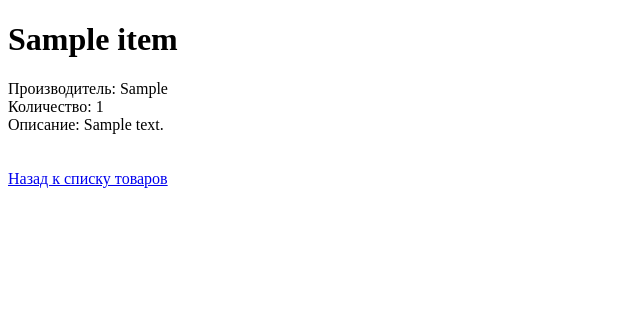
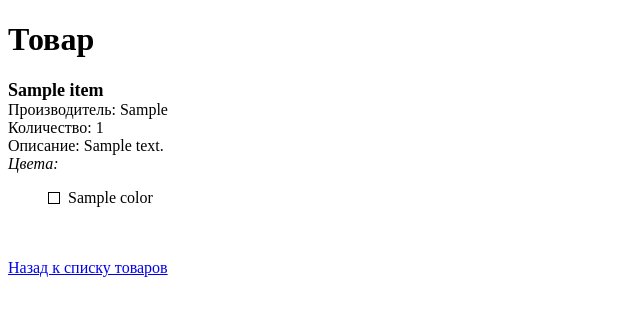
Before and after one commit to vadshi/FirstDjango_150124, a Django app: page /item/1 in a window 1280 px wide. Shown: the part 26-342 px from the top of the page, without its empty margins (0-640 px from the left). Run offline with Django 4.2, Linux system fonts and the light colour scheme; tables that the repository leaves empty hold one stand-in row (values such as "Sample post").

Commit message:
Done. M4:part2 task1-2

```diff
--- a/MainApp/views.py
+++ b/MainApp/views.py
@@ -38,11 +38,17 @@ def get_item(request, item_id: int):
     """ По указанному item_id возращаем имя элемента и количество. """
     try:
         item = Item.objects.get(id=item_id)
+        colors = []
+        # Проверяем, что у элемента(item) есть хоть один цвет
+        if item.colors.exists:
+            colors = item.colors.all()
+
     except ObjectDoesNotExist:
         return HttpResponseNotFound(f'Item with id={item_id} not found')
     else:
         context = {
-            "item": item
+            "item": item,
+            "colors": colors,
         }
         return render(request, "item_page.html", context)
 
--- a/static/styles.css
+++ b/static/styles.css
@@ -6,3 +6,26 @@
     border: 4px solid black; /* Параметры границы */
     background: #fc0; /* Цвет фона */
 }
+
+.container {
+    display: flex;
+}
+
+.list {
+    margin: 5px; /* Значение отступов */
+    padding: 20px; /* Поля вокруг текста */
+    border: 1px solid black;
+    flex: auto;
+}
+
+.ul_no_mark {
+    list-style-type: none
+}
+
+.div_color {
+    border: 1px solid #000;
+    width: 10px;
+    height: 10px;
+    margin-top: 3px;
+    float: left;
+}
--- a/templates/index.html
+++ b/templates/index.html
@@ -1,4 +1,6 @@
 {% extends "base.html" %}
+
+{% load static %}
 
 {% block title %}
     Home page
@@ -6,6 +8,8 @@
 
 {% block content %}
     {% include "header.html" %}
+
+    <br><br><img width="50px" src={% static "django.svg" %} alt="My image">
 
     <h1> Приветствую! </h1>
 
--- a/templates/item_page.html
+++ b/templates/item_page.html
@@ -1,11 +1,19 @@
 {% extends "base.html" %}
 
+{% load static %}
+
 {% block title %} Item page {% endblock  %}
+
+{% block style %}
+    {{ block.super }}
+    <link rel="stylesheet" href="{% static 'styles.css' %}" />
+{% endblock  %}
 
 {% block content %}
     {% include "header.html" %}
 
-    <h1>{{ item.name }} </h1>
+    <h1> Товар </h1>
+    <span style="font-size:large;"><b>{{ item.name }}</b></span>
     <div>
         Производитель: {{ item.brand }}
     </div>
@@ -15,6 +23,18 @@
     <div>
         Описание: {{ item.description }}
     </div>
+    <i>Цвета:</i>
+
+    <ul class="ul_no_mark">
+        {% for color in colors %}
+            <li>
+                <div class='div_color' style="background-color:{{color.name}};"> </div>
+                &nbsp; {{ color.name }}
+            </li>
+        {% endfor %}
+
+    </ul>
+
 
     {% include "footer.html" %}
 
```
Also changed, not shown: readme.md, static/django.svg (added), 1 other file.
